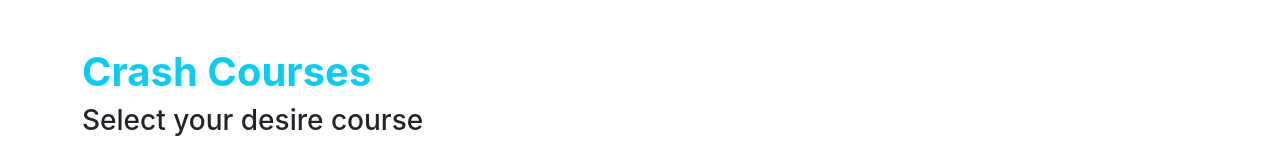
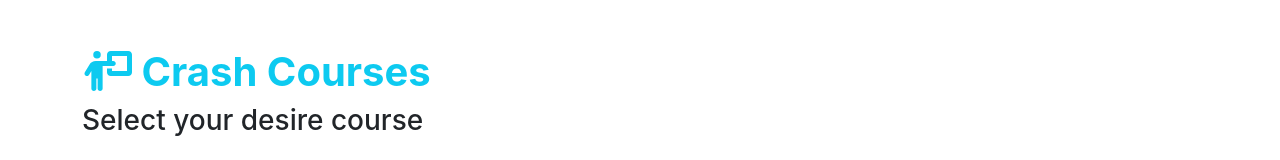
Before and after one commit to Rubayet-billah/assignment-8, a React (Create React App) app: page / in a window 1280 px wide. Shown: the top 160 px of the page. Built offline with nearby package versions, Linux system fonts and the light colour scheme.

Commit message:
Icon added

```diff
--- a/package.json
+++ b/package.json
@@ -3,6 +3,9 @@
   "version": "0.1.0",
   "private": true,
   "dependencies": {
+    "@fortawesome/fontawesome-svg-core": "^6.2.0",
+    "@fortawesome/free-solid-svg-icons": "^6.2.0",
+    "@fortawesome/react-fontawesome": "^0.2.0",
     "@testing-library/jest-dom": "^5.16.5",
     "@testing-library/react": "^13.4.0",
     "@testing-library/user-event": "^13.5.0",
--- a/public/index.html
+++ b/public/index.html
@@ -24,7 +24,7 @@
     -->
   <link href="https://cdn.jsdelivr.net/npm/bootstrap@5.2.1/dist/css/bootstrap.min.css" rel="stylesheet"
     integrity="sha384-iYQeCzEYFbKjA/T2uDLTpkwGzCiq6soy8tYaI1GyVh/UjpbCx/TYkiZhlZB6+fzT" crossorigin="anonymous">
-  <title>React App</title>
+  <title>Crash Courses</title>
 </head>
 
 <body>
--- a/src/components/Header/Header.js
+++ b/src/components/Header/Header.js
@@ -1,10 +1,12 @@
-import React, { useEffect, useState } from 'react';
+import React from 'react';
+import { FontAwesomeIcon } from '@fortawesome/react-fontawesome';
+import { faPersonChalkboard } from '@fortawesome/free-solid-svg-icons';
 // import Subject from '../Subject/Subject';
 
 const Header = () => {
     return (
         <div className='mt-5'>
-            <h1 className='text-info fw-bold'>Crash Courses</h1>
+            <h1 className='text-info fw-bold'><FontAwesomeIcon icon={faPersonChalkboard}></FontAwesomeIcon> Crash Courses</h1>
             <h3>Select your desire course</h3>
         </div>
     );
--- a/src/components/Main/Main.js
+++ b/src/components/Main/Main.js
@@ -1,6 +1,5 @@
 import React, { useEffect, useState } from 'react';
 import Calculation from '../Clculation/Calculation';
-import Header from '../Header/Header';
 import Subject from '../Subject/Subject';
 
 const Main = () => {
```
Also changed, not shown: 1 other file (tests, documents, lock files or other folders).
